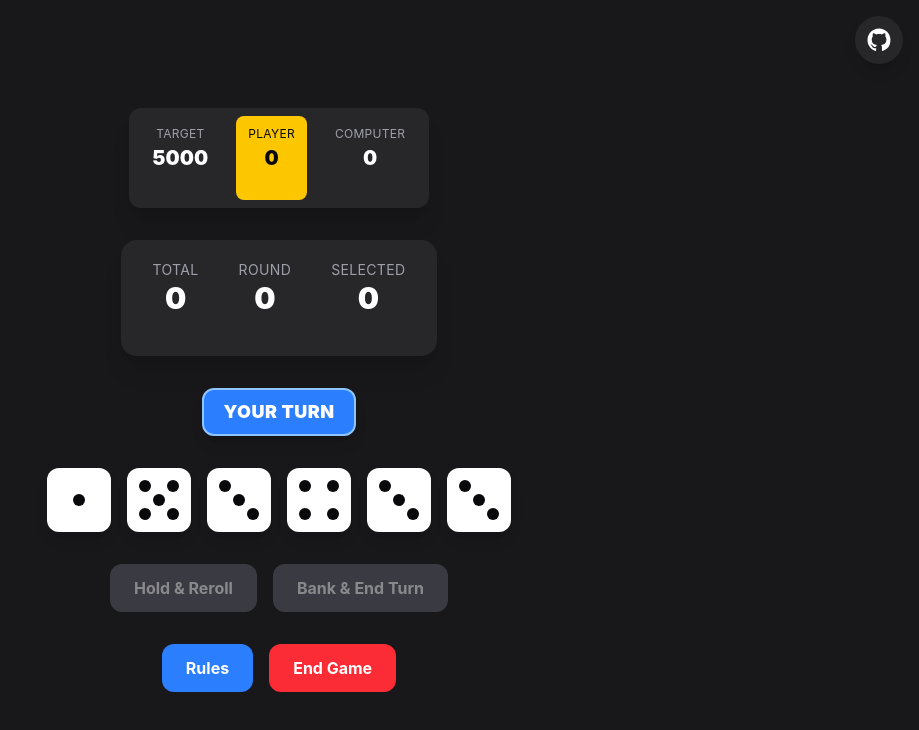
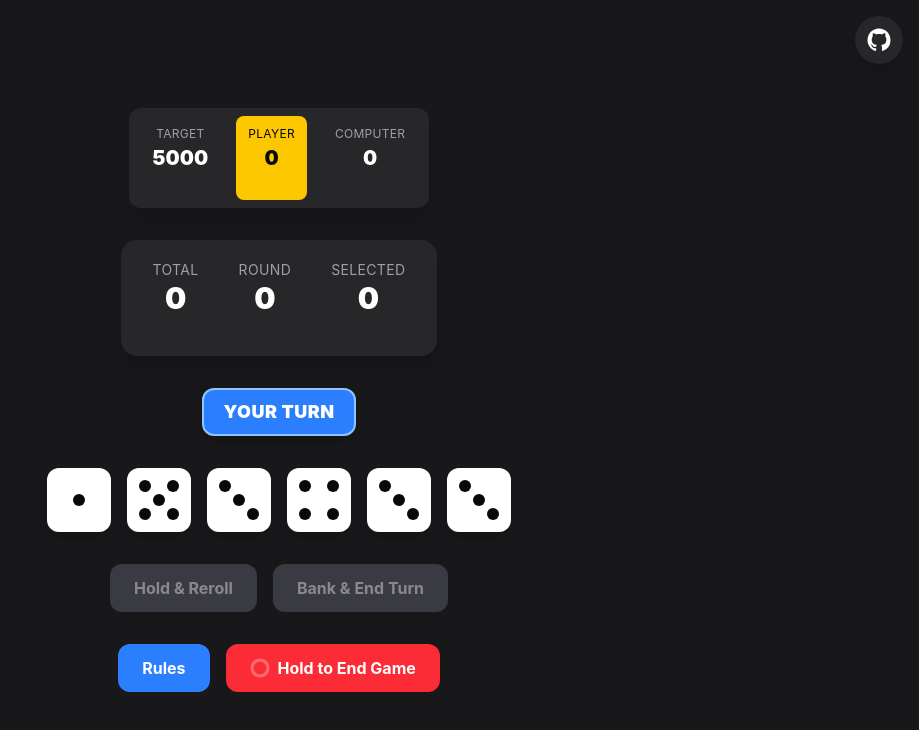
Before and after one commit to maddisanotoole/Velocidice, a React (Vite) app: page / in a window 1280 px wide. Shown: the top 730 px of the page, without its empty margins (361-1280 px from the left). Built offline with nearby package versions, Linux system fonts and the light colour scheme.

Commit message:
mitigate accidental end game presses

```diff
--- a/src/App.tsx
+++ b/src/App.tsx
@@ -29,6 +29,7 @@ import { playSound } from "./game/sound";
 import {
   ACTION_MESSAGE_DELAY_MS,
   COMPUTER_TURN_DELAY_MS,
+  HOLD_TO_END_GAME_MS,
   SCORE_DELTA_DELAY_MS,
   TURN_SWITCH_DELAY_MS,
 } from "./appConstants";
@@ -40,6 +41,9 @@ function diceValuesText(dice: { value: number }[]): string {
 function App() {
   const [turn, setTurn] = useState<TurnState>(rollNewDice);
   const previousPlayerRef = useRef<PlayerId | null>(null);
+  const endGameHoldStartRef = useRef(0);
+  const endGameHoldIntervalRef = useRef<number | null>(null);
+  const endGameHoldTimeoutRef = useRef<number | null>(null);
   const [currentPlayer, setCurrentPlayer] = useState<PlayerId>("player");
   const [winner, setWinner] = useState<PlayerId | null>(null);
 
@@ -55,6 +59,7 @@ function App() {
   const [totalScoreDelta, setTotalScoreDelta] = useState(0);
   const [isTurnChanging, setIsTurnChanging] = useState(false);
   const [rerollCount, setRerollCount] = useState(0);
+  const [endGameHoldProgress, setEndGameHoldProgress] = useState(0);
 
   const dice = turn.dice;
   const selectedDice = getSelectedDice(dice);
@@ -89,6 +94,7 @@ function App() {
         : !selectedDiceAreValid
           ? "Every selected die must contribute to the score."
           : undefined;
+  const endGameProgressCircleOffset = 50.27 * (1 - endGameHoldProgress);
 
   useEffect(() => {
     const previousPlayer = previousPlayerRef.current;
@@ -265,6 +271,8 @@ function App() {
     return () => clearTimeout(timeout);
   }, [roundScoreDelta, totalScoreDelta]);
 
+  useEffect(() => clearEndGameHold, []);
+
   function switchTurn() {
     setCurrentPlayer((prev) => (prev === "player" ? "computer" : "player"));
     setRoundScore(0);
@@ -385,6 +393,8 @@ function App() {
   }
 
   function resetGame() {
+    const message = winner ? "New Game" : "Game Reset";
+
     setPlayerScore({
       player: 0,
       computer: 0,
@@ -394,11 +404,52 @@ function App() {
     playSound("roll");
     setTurn(rollNewDice());
     setRoundScore(0);
-    setActionMessage("");
+    setActionMessage(message);
     setRoundScoreDelta(0);
     setTotalScoreDelta(0);
     setIsTurnChanging(false);
     setRerollCount(0);
+    clearEndGameHold();
+  }
+
+  function clearEndGameHold() {
+    if (endGameHoldIntervalRef.current !== null) {
+      window.clearInterval(endGameHoldIntervalRef.current);
+      endGameHoldIntervalRef.current = null;
+    }
+
+    if (endGameHoldTimeoutRef.current !== null) {
+      window.clearTimeout(endGameHoldTimeoutRef.current);
+      endGameHoldTimeoutRef.current = null;
+    }
+
+    endGameHoldStartRef.current = 0;
+    setEndGameHoldProgress(0);
+  }
+
+  function startEndGameHold() {
+    if (winner) {
+      return;
+    }
+
+    clearEndGameHold();
+    endGameHoldStartRef.current = Date.now();
+    setEndGameHoldProgress(0);
+
+    endGameHoldIntervalRef.current = window.setInterval(() => {
+      const elapsed = Date.now() - endGameHoldStartRef.current;
+      setEndGameHoldProgress(Math.min(elapsed / HOLD_TO_END_GAME_MS, 1));
+    }, 30);
+
+    endGameHoldTimeoutRef.current = window.setTimeout(() => {
+      resetGame();
+    }, HOLD_TO_END_GAME_MS);
+  }
+
+  function handleEndGameClick() {
+    if (winner) {
+      resetGame();
+    }
   }
   return (
     <div className="min-h-screen bg-zinc-900 text-white flex flex-col items-center justify-center gap-8">
@@ -493,8 +544,45 @@ function App() {
           Rules
         </Button>
         {isRulesOpen && <RulesModal onClose={() => setIsRulesOpen(false)} />}
-        <Button onClick={resetGame} color={winner ? "green" : "red"}>
-          {winner ? "New Game " : "End Game"}
+        <Button
+          onClick={handleEndGameClick}
+          color={winner ? "green" : "red"}
+          onPointerCancel={clearEndGameHold}
+          onPointerDown={startEndGameHold}
+          onPointerLeave={clearEndGameHold}
+          onPointerUp={clearEndGameHold}
+          title={winner ? undefined : "Hold to end this game and lose progress."}
+        >
+          {winner ? (
+            "New Game "
+          ) : (
+            <span className="flex items-center gap-2">
+              <span className="relative h-5 w-5" aria-hidden="true">
+                <svg className="h-5 w-5 -rotate-90" viewBox="0 0 20 20">
+                  <circle
+                    className="stroke-red-200/40"
+                    cx="10"
+                    cy="10"
+                    fill="none"
+                    r="8"
+                    strokeWidth="3"
+                  />
+                  <circle
+                    className="stroke-white"
+                    cx="10"
+                    cy="10"
+                    fill="none"
+                    r="8"
+                    strokeDasharray="50.27"
+                    strokeDashoffset={endGameProgressCircleOffset}
+                    strokeLinecap="round"
+                    strokeWidth="3"
+                  />
+                </svg>
+              </span>
+              Hold to End Game
+            </span>
+          )}
         </Button>
       </Row>
     </div>
--- a/src/appConstants.ts
+++ b/src/appConstants.ts
@@ -2,3 +2,4 @@ export const COMPUTER_TURN_DELAY_MS = 1400;
 export const ACTION_MESSAGE_DELAY_MS = 1200;
 export const SCORE_DELTA_DELAY_MS = 1200;
 export const TURN_SWITCH_DELAY_MS = 1200;
+export const HOLD_TO_END_GAME_MS = 1200;
--- a/src/components/GameButton.tsx
+++ b/src/components/GameButton.tsx
@@ -2,6 +2,10 @@ interface ButtonProps {
   children: React.ReactNode;
   onClick: () => void;
   disabled?: boolean;
+  onPointerCancel?: () => void;
+  onPointerDown?: () => void;
+  onPointerLeave?: () => void;
+  onPointerUp?: () => void;
   title?: string;
   color?: "green" | "blue" | "red" | "yellow";
 }
@@ -20,6 +24,10 @@ const Button: React.FC<ButtonProps> = ({
   children,
   onClick,
   disabled = false,
+  onPointerCancel,
+  onPointerDown,
+  onPointerLeave,
+  onPointerUp,
   title,
   color = "green",
 }) => {
@@ -27,6 +35,10 @@ const Button: React.FC<ButtonProps> = ({
     <button
       type="button"
       onClick={onClick}
+      onPointerCancel={onPointerCancel}
+      onPointerDown={onPointerDown}
+      onPointerLeave={onPointerLeave}
+      onPointerUp={onPointerUp}
       className={`px-6 py-3 rounded-xl font-bold transition-colors duration-200 ${
         colorClasses[color]
       } ${disabledClasses}`}
```
